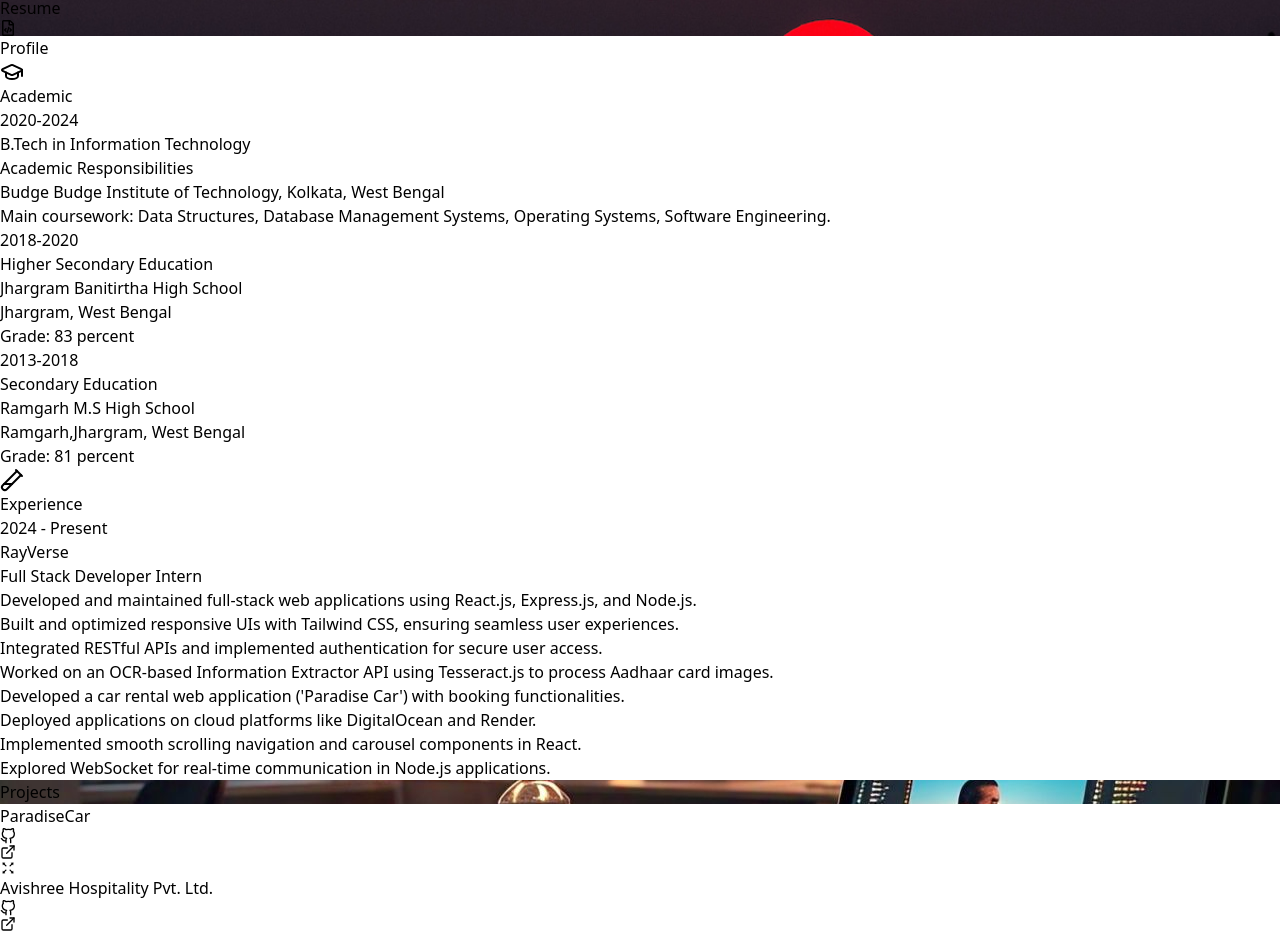
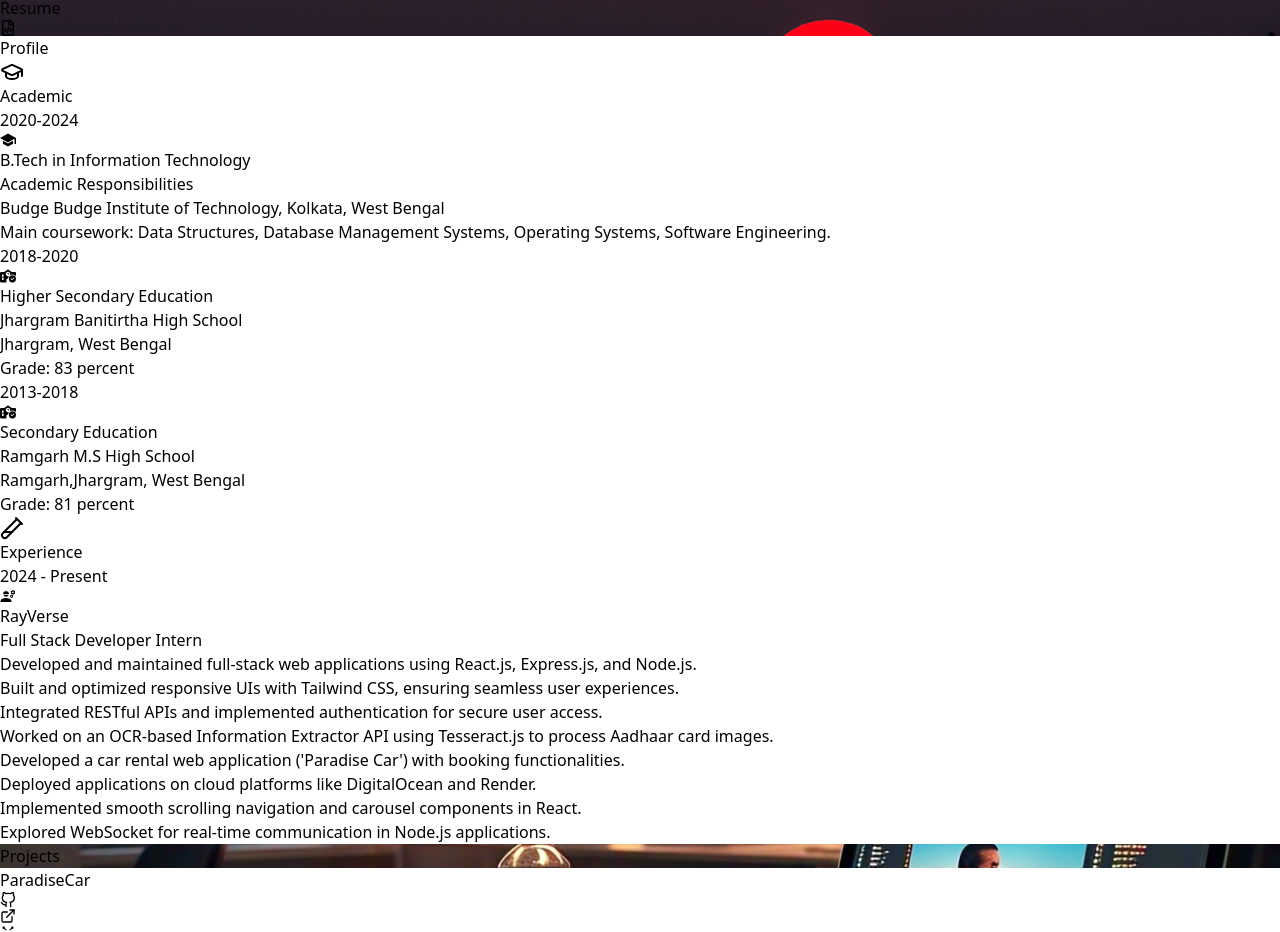
Before and after one commit to Arkajyoti333/Profolio_arka.dev, a React (Vite) app: page / in a window 1280 px wide. Shown: the part 3920-4852 px from the top of the page. Built offline with nearby package versions, Linux system fonts and the light colour scheme; grey boxes are pictures that could not be loaded.

Commit message:
`Added new icons and conditional rendering for academic items`

```diff
--- a/src/pages/Profile/profile.jsx
+++ b/src/pages/Profile/profile.jsx
@@ -1,10 +1,13 @@
 import { GraduationCap, TestTube2 } from 'lucide-react'
-
+import { FaSchoolCircleCheck } from "react-icons/fa6";
+import { IoSchoolSharp } from "react-icons/io5";
+import { MdEngineering } from "react-icons/md";
 
  function Profile() {
   const academicItems = [
     {
       year: "2020-2024",
+      Type: "college",
       subtitle: "Academic Responsibilities",
       title: "B.Tech in Information Technology",
       details: [
@@ -14,6 +17,7 @@ import { GraduationCap, TestTube2 } from 'lucide-react'
     },
     {
       year: "2018-2020",
+      Type: "school",
       title: "Higher Secondary Education",
       subtitle: "Jhargram Banitirtha High School",
       details: [
@@ -23,6 +27,7 @@ import { GraduationCap, TestTube2 } from 'lucide-react'
     },
     {
       year: "2013-2018",
+      Type: "school",
       title: " Secondary Education",
       subtitle: "Ramgarh M.S High School",
       details: [
@@ -76,6 +81,8 @@ import { GraduationCap, TestTube2 } from 'lucide-react'
                 <div className="mt-2">
                   <div className="flex items-center gap-2 text-orange-400">
                     <div className="w-4 h-4" />
+                 {   item.Type=="school" ?  <FaSchoolCircleCheck /> : <IoSchoolSharp />}
+
                     {item.title}
                   </div>
                   {item.subtitle && (
@@ -104,8 +111,8 @@ import { GraduationCap, TestTube2 } from 'lucide-react'
                 <div className="absolute -left-[21px] w-4 h-4 bg-orange-400 rounded-full border-4 border-orange-50" />
                 <div className="font-medium">{item.year}</div>
                 <div className="mt-2">
-                    <div className="w-4 h-4 text-orange-400 font-bold gap-2 m-3">
-                      {item.company}
+                    <div className="w-auto h-4 flex flex-wrap items-center flex-row text-orange-400 font-bold gap-2 m-3">
+                    <MdEngineering />    {item.company}
                     </div>
 
                     <div className="w-4 h-4 text-gray-800 " />
```
